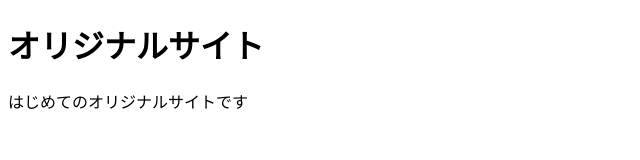
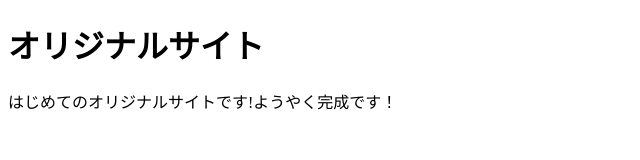
Before and after one commit to casac1000/mysite, a plain HTML site: page index.html in a window 1280 px wide. Shown: the whole page, without its empty margins (0-640 px from the left). Drawn offline with Linux system fonts and the light colour scheme.

Commit message:
Add files via upload

```diff
--- a/index.html
+++ b/index.html
@@ -7,7 +7,7 @@
 </head>
 <body>
   <h1>オリジナルサイト</h1>
-  <p>はじめてのオリジナルサイトです</p>
+  <p>はじめてのオリジナルサイトです!ようやく完成です！</p>
 
 </body>
 </html>
```
